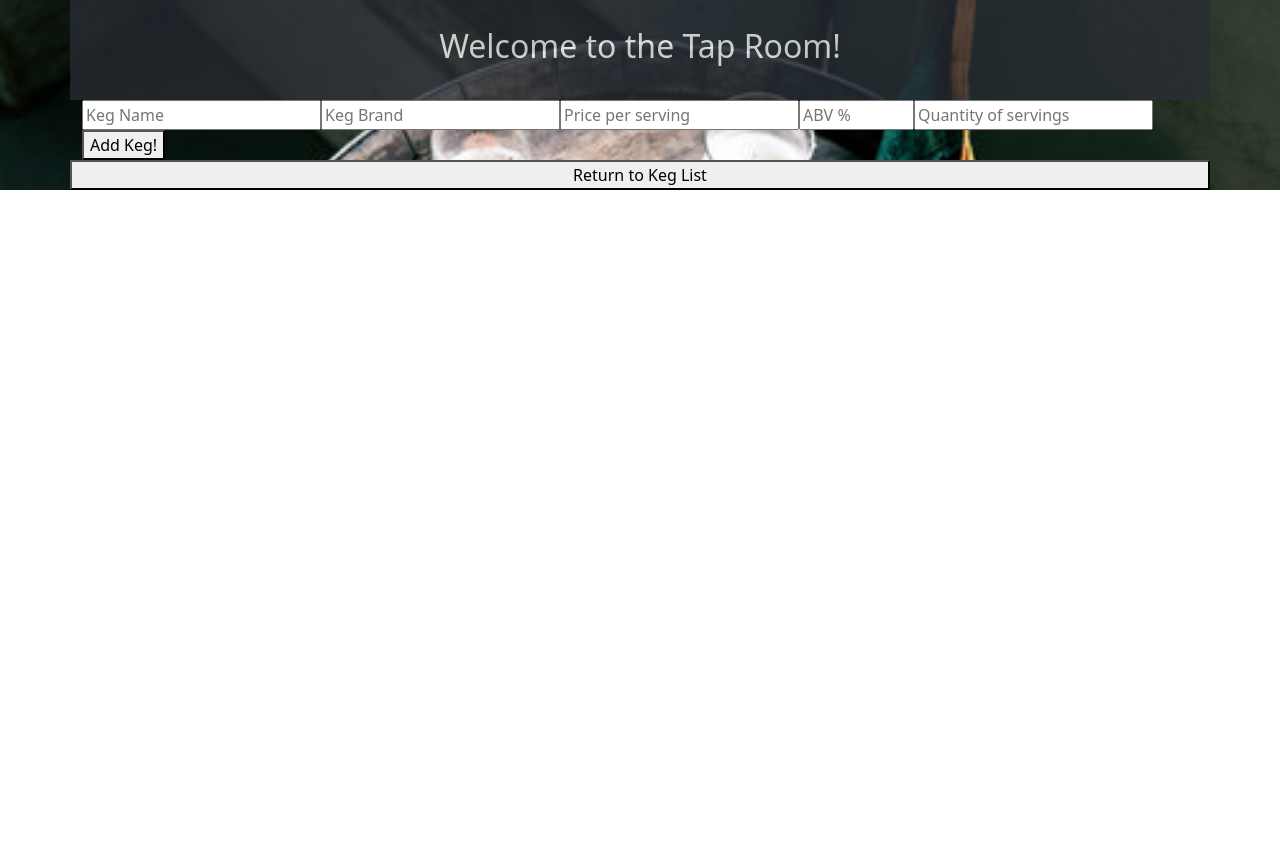
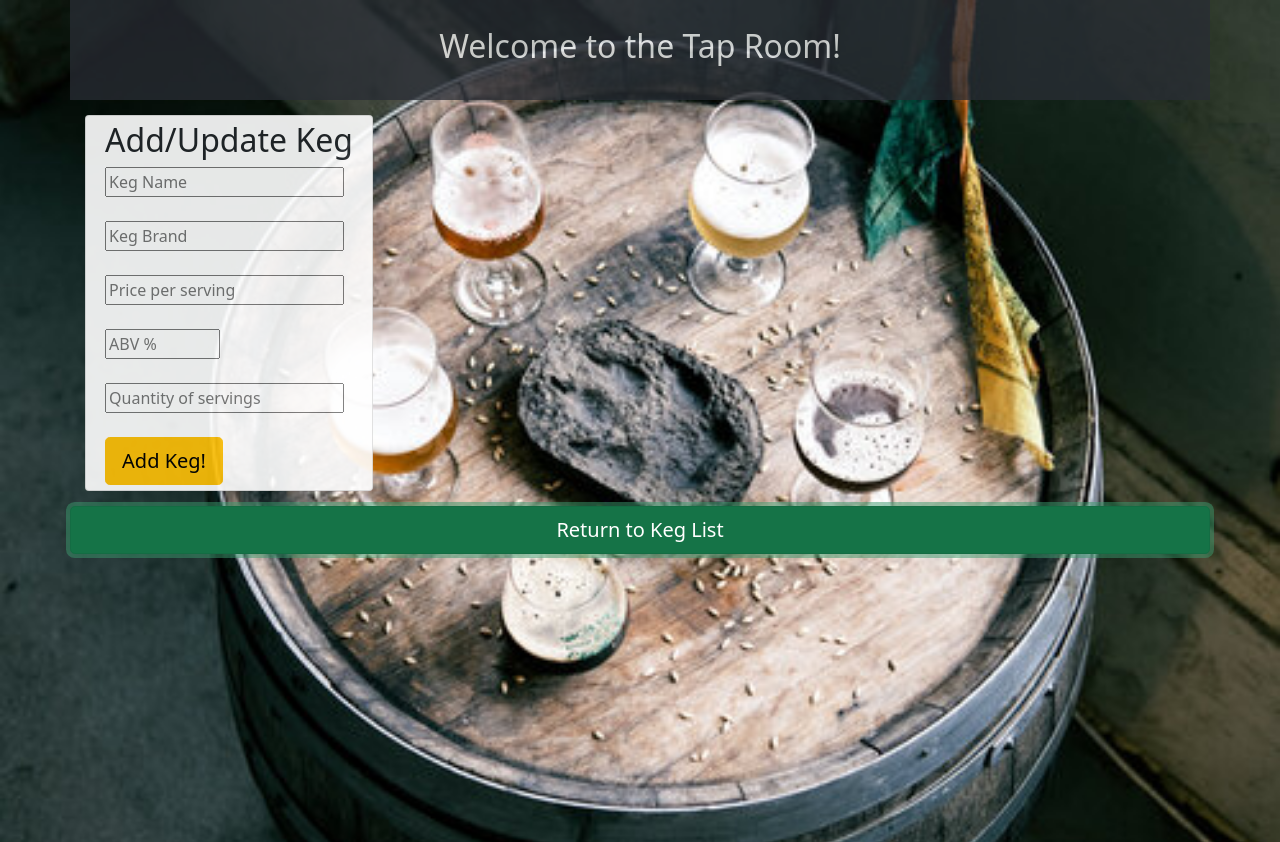
Before and after one commit to chansen1395/tap-room, a React (Create React App) app: page / in a window 1280 px wide. Both pictures are taken after a click on the button "Add Keg". Before the commit the page ends 800 px from the top, so only its background shows below. Built offline with nearby package versions, Linux system fonts and the light colour scheme.

Commit message:
more styling.

```diff
--- a/src/components/App.js
+++ b/src/components/App.js
@@ -11,7 +11,6 @@ function App() {
   return (
     <React.Fragment>
     <div className='background'>
-      {/* <body style={{backgroundColor:'gray'}}> */}
       <Container>
         <Row>
           <header className="App-header">
@@ -19,12 +18,11 @@ function App() {
           </header>
         </Row>
         <Row>
-        {/* <Col> */}
           <KegControl />
-        {/* </Col> */}
         </Row>
       </Container>
-      {/* </body> */}
+      <br></br> <br></br> <br></br> <br></br> <br></br> <br></br>
+      <br></br> <br></br> <br></br> <br></br> <br></br> <br></br>
       </div>
       </React.Fragment>
   );
--- a/src/components/Keg.js
+++ b/src/components/Keg.js
@@ -13,7 +13,7 @@ function Keg(props) {
       style={{
         width: '18rem',
         margin: '15px',
-        padding: '5px',
+        padding: '25px',
         display: 'flex',
         flexDirection: 'column',
         alignItems: 'center',
--- a/src/components/KegControl.js
+++ b/src/components/KegControl.js
@@ -1,4 +1,6 @@
 import React from 'react';
+import Button from 'react-bootstrap/Button';
+import 'bootstrap/dist/css/bootstrap.min.css';
 import NewKegForm from './NewKegForm';
 import KegList from './KegList';
 import KegDetail from './KegDetail';
@@ -176,7 +178,7 @@ class KegControl extends React.Component {
     return (
       <React.Fragment>
         {currentlyVisibleState}
-        <button onClick={this.handleClick}>{buttonText}</button> { /* new code */ }
+        <Button variant='success' size='lg' onClick={this.handleClick}>{buttonText}</Button> { /* new code */ }
       </React.Fragment>
     );
   }
--- a/src/components/KegDetail.js
+++ b/src/components/KegDetail.js
@@ -1,38 +1,73 @@
 import React from "react";
 import PropTypes from "prop-types";
+import Button from 'react-bootstrap/Button';
+import Col from 'react-bootstrap/Col';
+import 'bootstrap/dist/css/bootstrap.min.css';
 
-
-function kegDetail(props){
+function kegDetail(props) {
   const { keg, onClickingDelete, onClickingEdit, onClickingBuy, onClickingRestock } = props;
 
   // declare the kegHeader to make the computer happy
   var kegHeader = "";
 
-  if (keg.quantity > 10){
-    kegHeader = <h3>{keg.name} - <span style={{color:'#339130'}}>{keg.quantity} currently in stock</span></h3>;
+  if (keg.quantity > 10) {
+    kegHeader = <h3>{keg.name} - <span style={{ color: '#339130' }}>{keg.quantity} currently in stock</span></h3>;
   }
 
   else if (keg.quantity > 0) {
-    kegHeader = <h3>{keg.name} - <span style={{color:'orange'}}>{keg.quantity} low stock!</span></h3>;
+    kegHeader = <h3>{keg.name} - <span style={{ color: 'orange' }}>{keg.quantity} low stock!</span></h3>;
   } else {
-    kegHeader = <h3>{keg.name} - <span style={{color:'red'}}>currently out of stock</span> <span role="img">☹️</span></h3>;
+    kegHeader = <h3>{keg.name} - <span style={{ color: 'red' }}>currently out of stock</span> <span role="img">☹️</span></h3>;
   };
 
   return (
     <React.Fragment>
-      <h1>Keg Detail</h1>
-      {kegHeader}
-      <p>Brewer: {keg.brand}</p>
-      <p>Price: ${keg.price}</p>
-      <p>ABV: {keg.abv}%</p>
+      <div className="card"
+        style={{
+          width: '18rem',
+          margin: '15px',
+          padding: '25px',
+          display: 'flex',
+          flexDirection: 'column',
+          alignItems: 'center',
+          justifyContent: 'center',
+          opacity: .9
+        }}>
+        <div className="card-title">
+          <h1>Keg Detail</h1>
+          <hr></hr>
+        </div>
+        {kegHeader}
+        <ul>
+          <strong>
+            <li>Brewer: {keg.brand}</li>
+            <li>Price: ${keg.price}</li>
+            <li>ABV: {keg.abv}%</li>
+          </strong>
+        </ul>
+      </div>
 
-      {/* <h3>{keg.name} - {keg.quantity} currently in stock</h3> */}
-      <p><em>{keg.description}</em></p>
-      <button onClick={ onClickingEdit }>Update keg</button>
-      <button onClick={()=> onClickingDelete(keg.id) }>Delete keg</button>
-      <button onClick={ onClickingBuy }>Buy 1 serving</button>
-      <button onClick={ onClickingRestock }>Restock 1 serving</button>
-      <hr/>
+      <div className="card"
+        style={{
+          width: '18rem',
+          margin: '15px',
+          padding: '25px',
+          display: 'flex',
+          flexDirection: 'column',
+          alignItems: 'center',
+          justifyContent: 'center',
+          opacity: .9
+        }}>
+        <p><em>{keg.description}</em></p>
+        <Button variant='success' size='lg' onClick={onClickingBuy}>Buy 1 serving</Button>
+        <br></br>
+        <Button variant='warning' size='lg' onClick={onClickingRestock}>Restock 1 serving</Button>
+        <br></br>
+        <Button variant='info' size='lg' onClick={onClickingEdit}>Update keg</Button>
+        <br></br>
+        <Button variant='danger' size='lg' onClick={() => onClickingDelete(keg.id)}>Delete keg</Button>
+        <br></br>
+      </div>
     </React.Fragment>
   );
 }
--- a/src/components/ReusableForm.js
+++ b/src/components/ReusableForm.js
@@ -1,24 +1,43 @@
 import React from "react";
 import PropTypes from "prop-types";
+import Button from 'react-bootstrap/Button';
+import 'bootstrap/dist/css/bootstrap.min.css';
 
 function ReusableForm(props) {
 
   return (
     <React.Fragment>
+      <div className="card"
+        style={{
+          width: '18rem',
+          margin: '15px',
+          padding: '5px',
+          display: 'flex',
+          flexDirection: 'column',
+          alignItems: 'center',
+          justifyContent: 'center',
+          opacity: .9
+          }}>
       <form onSubmit={props.formSubmissionHandler}>
+
+      <div className="card-title"><h2>Add/Update Keg</h2>
+      </div>
         <input
           type='text'
           name='name'
           placeholder='Keg Name' />
+          <br></br><br></br>
         <input
           type='text'
           name='brand'
           placeholder='Keg Brand' />
+          <br></br><br></br>
         <input
           type='number'
           name='price'
           min='0'
           placeholder='Price per serving' />
+          <br></br><br></br>
         <input
           type='number'
           name='abv'
@@ -26,14 +45,17 @@ function ReusableForm(props) {
           max='100'
           step='.1'
           placeholder='ABV %' />
+          <br></br><br></br>
         <input
           type='number'
           name='quantity'
           min='0'
           placeholder='Quantity of servings' />
 
-        <button type='submit'>Add Keg!</button>
+          <br></br><br></br>
+        <Button variant='warning' size='lg' type='submit'>Add Keg!</Button>
       </form>
+        </div>
     </React.Fragment>
   );
 }
```
